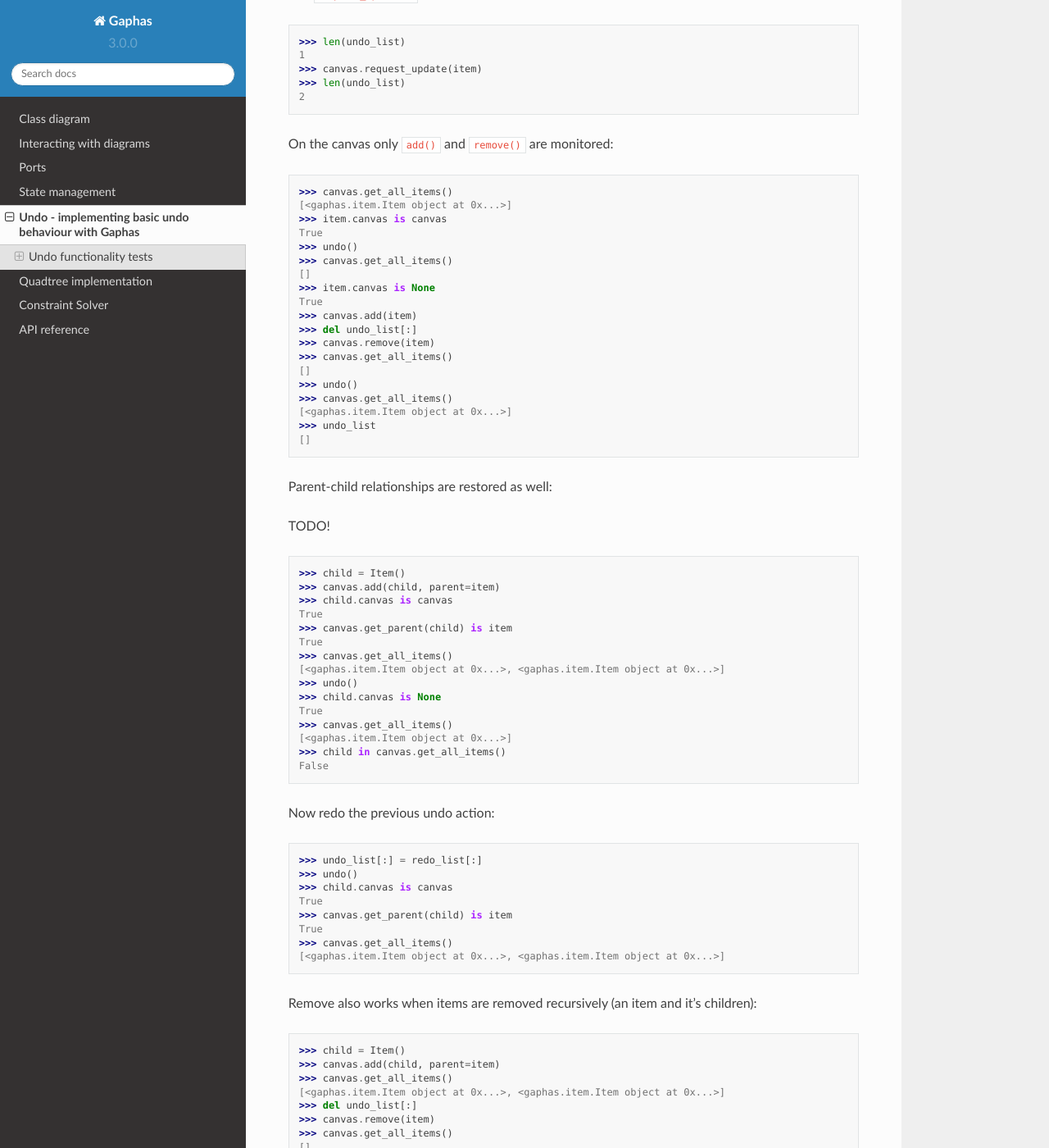
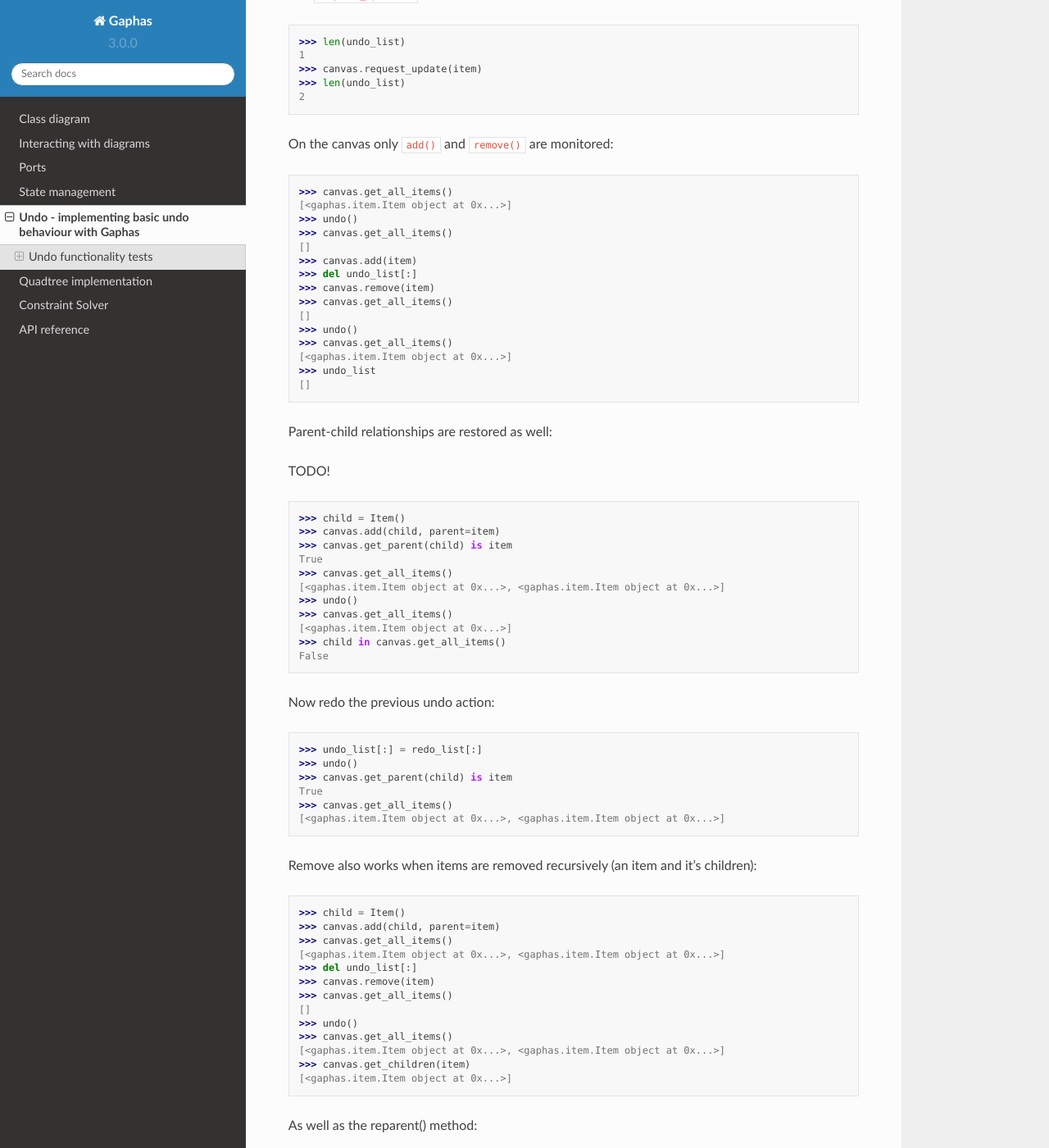
Before and after one commit to gaphor/gaphas, a Sphinx documentation site: the page built from docs/undo.rst, in a window 1280 px wide and 1400 px high, scrolled down 3012 px. Shown: the whole window at 82% size. Built offline with Sphinx 7.4.7 and the Read the Docs theme 2.0.0, drawn with Linux system fonts in a browser that asks for light colours; the version number is read from the project's files by our own code; some of the changed text lies outside the part shown.

Commit message:
Fix item no longer has a canvas
Signed-off-by: Dan Yeaw <dan@yeaw.me>

```diff
--- a/docs/undo.rst
+++ b/docs/undo.rst
@@ -130,13 +130,9 @@ On the canvas only ``add()`` and ``remove()`` are monitored:
 
     >>> canvas.get_all_items()                          # doctest: +ELLIPSIS
     [<gaphas.item.Item object at 0x...>]
-    >>> item.canvas is canvas
-    True
     >>> undo()
     >>> canvas.get_all_items()
     []
-    >>> item.canvas is None
-    True
     >>> canvas.add(item)
     >>> del undo_list[:]
     >>> canvas.remove(item)
@@ -155,15 +151,11 @@ TODO!
 
     >>> child = Item()
     >>> canvas.add(child, parent=item)
-    >>> child.canvas is canvas
-    True
     >>> canvas.get_parent(child) is item
     True
     >>> canvas.get_all_items()                          # doctest: +ELLIPSIS
     [<gaphas.item.Item object at 0x...>, <gaphas.item.Item object at 0x...>]
     >>> undo()
-    >>> child.canvas is None
-    True
     >>> canvas.get_all_items()                          # doctest: +ELLIPSIS
     [<gaphas.item.Item object at 0x...>]
     >>> child in canvas.get_all_items()
@@ -173,8 +165,6 @@ Now redo the previous undo action:
 
     >>> undo_list[:] = redo_list[:]
     >>> undo()
-    >>> child.canvas is canvas
-    True
     >>> canvas.get_parent(child) is item
     True
     >>> canvas.get_all_items()                          # doctest: +ELLIPSIS
@@ -294,7 +284,6 @@ An element has ``min_height`` and ``min_width`` properties.
     >>> canvas = Canvas()
     >>> canvas.add(e)
     >>> undo()
-    >>> e.canvas
 
 item.py: Line
 -------------
@@ -380,7 +369,6 @@ Now remove the line from the canvas:
 
 The handles are disconnected:
 
-    >>> l.canvas
     >>> canvas.get_connection(l.handles()[0])
     >>> canvas.get_connection(l.handles()[1])
 
@@ -388,8 +376,6 @@ Undoing the remove() action should put everything back in place again:
 
     >>> undo()
 
-    >>> l.canvas                                        # doctest: +ELLIPSIS
-    <gaphas.canvas.Canvas object at 0x...>
     >>> canvas.get_connection(l.handles()[0])      # doctest: +ELLIPSIS
     Connection(item=<gaphas.item.Line object at 0x...>)
     >>> canvas.get_connection(l.handles()[1])      # doctest: +ELLIPSIS
```
